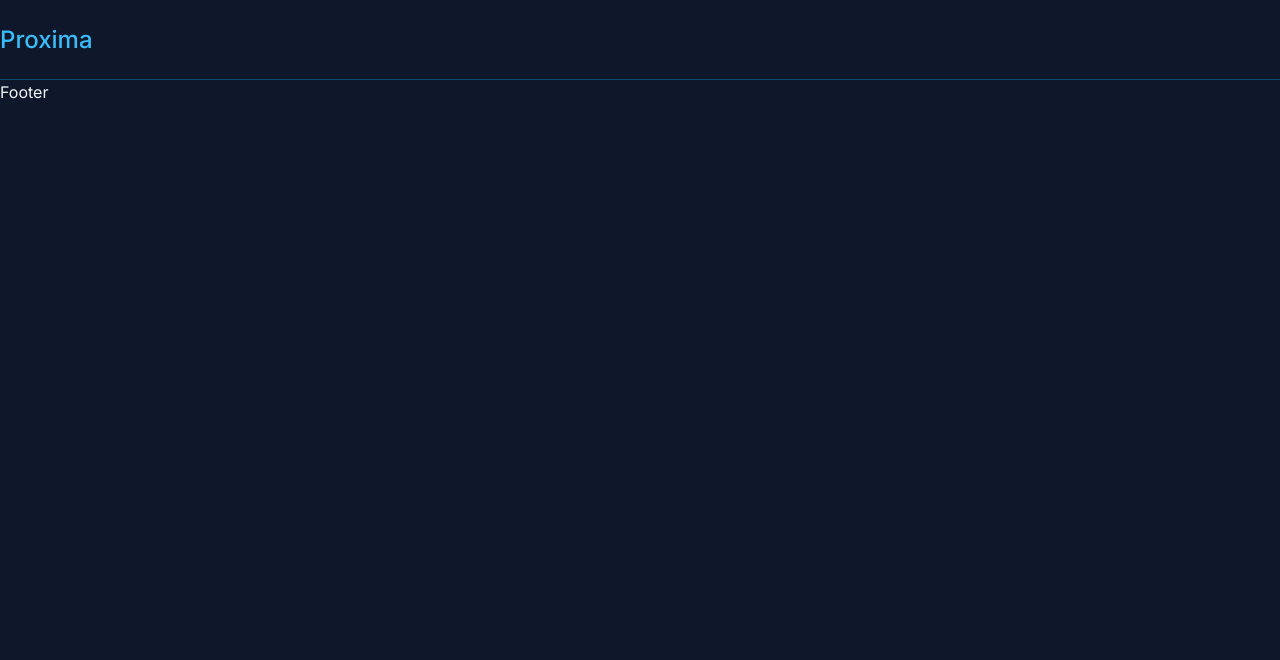
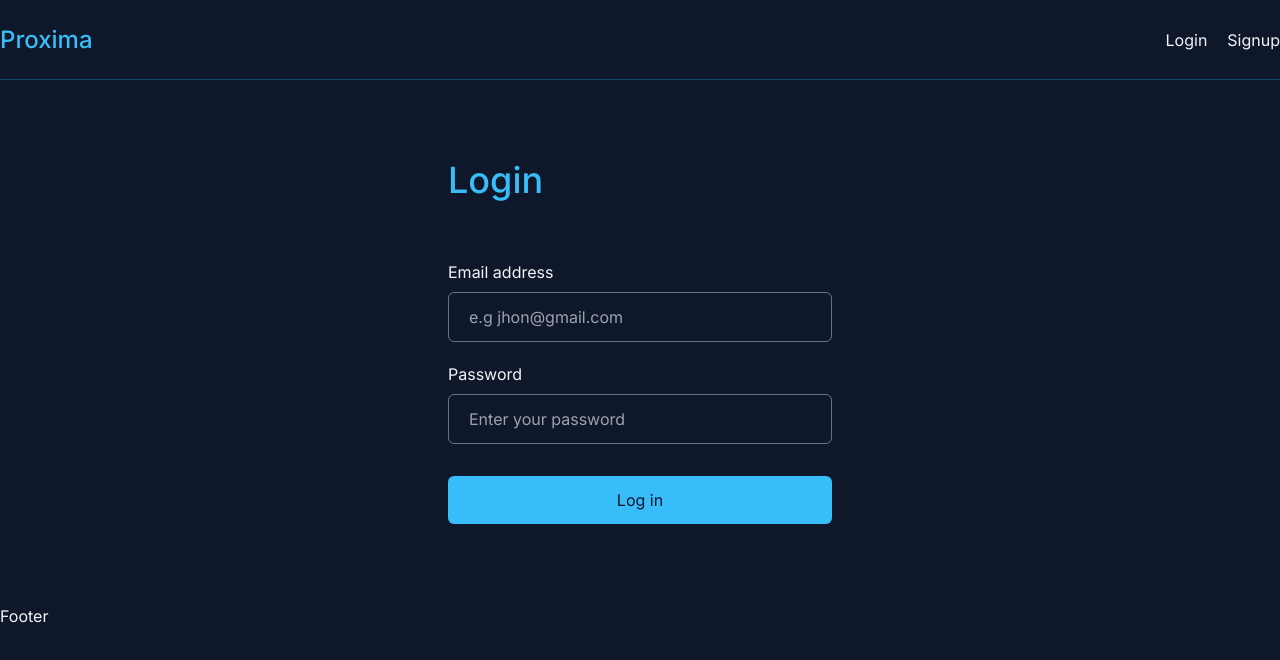
Before and after one commit to Ruslan845/proxima-client, a React (Create React App) app: page /login in a window 1280 px wide. Before the commit this address had no page. Shown: the top 660 px of the page. Built offline with nearby package versions, Linux system fonts and the light colour scheme.

Commit message:
Login UI added

```diff
--- a/src/App.js
+++ b/src/App.js
@@ -2,6 +2,8 @@
 import Home from "./pages/Home";
 import Footer from "./components/Footer";
 import Navbar from "./components/Navbar";
+import Login from "./pages/Login";
+import Signup from "./pages/Signup";
 
 function App() {
   return (
@@ -9,6 +11,8 @@
       <Navbar />
       <Routes>
         <Route path='/' element={<Home />} />
+        <Route path='/login' element={<Login />} />
+        <Route path='/signup' element={<Signup />} />
       </Routes>
       <Footer />
     </div>
--- a/src/components/Navbar.js
+++ b/src/components/Navbar.js
@@ -2,11 +2,20 @@
 
 const Navbar = () => {
   return (
-    <nav className='navbar container mx-auto h-20 flex justify-between items-center border-b border-sky-900'>
+    <div className='navbar container mx-auto h-20 flex justify-between items-center border-b border-sky-900'>
       <Link to='/' className='logo text-2xl font-medium text-sky-400'>
         Proxima
       </Link>
-    </nav>
+
+      <nav className='flex gap-5'>
+        <Link to='/login' className='hover:text-sky-400 duration-300'>
+          Login
+        </Link>
+        <Link to='/signup' className='hover:text-sky-400 duration-300'>
+          Signup
+        </Link>
+      </nav>
+    </div>
   );
 };
 
--- /dev/null
+++ b/src/pages/Login.js
@@ -0,0 +1,53 @@
+import { useState } from "react";
+
+const Login = () => {
+  const [email, setEmail] = useState("");
+  const [password, setPassword] = useState("");
+
+  return (
+    <form className='login-form flex flex-col gap-5 py-20 max-w-sm mx-auto'>
+      <h2 className='text-4xl font-medium text-sky-400 mb-10'>Login</h2>
+
+      <div className='form-ctrl flex flex-col gap-2'>
+        <label
+          htmlFor='email'
+          className='cursor-pointer hover:text-sky-400 duration-300'
+        >
+          Email address
+        </label>
+        <input
+          value={email}
+          onChange={(e) => setEmail(e.target.value)}
+          type='email'
+          id='email'
+          placeholder='e.g jhon@gmail.com'
+          className='py-3 px-5 rounded-md bg-transparent border border-slate-500 outline-none focus:border-sky-400 duration-300'
+        />
+      </div>
+      <div className='form-ctrl flex flex-col gap-2'>
+        <label
+          htmlFor='password'
+          className='cursor-pointer hover:text-sky-400 duration-300'
+        >
+          Password
+        </label>
+        <input
+          value={password}
+          onChange={(e) => setPassword(e.target.value)}
+          type='password'
+          id='password'
+          placeholder='Enter your password'
+          className='py-3 px-5 rounded-md bg-transparent border border-slate-500 outline-none focus:border-sky-400 duration-300'
+        />
+      </div>
+      <button
+        type='submit'
+        className='bg-sky-400 py-3 text-slate-900 rounded-md mt-3 hover:bg-sky-500 duration-300'
+      >
+        Log in
+      </button>
+    </form>
+  );
+};
+
+export default Login;
--- /dev/null
+++ b/src/pages/Signup.js
@@ -0,0 +1,5 @@
+const Signup = () => {
+  return <div>Signup</div>;
+};
+
+export default Signup;
```
